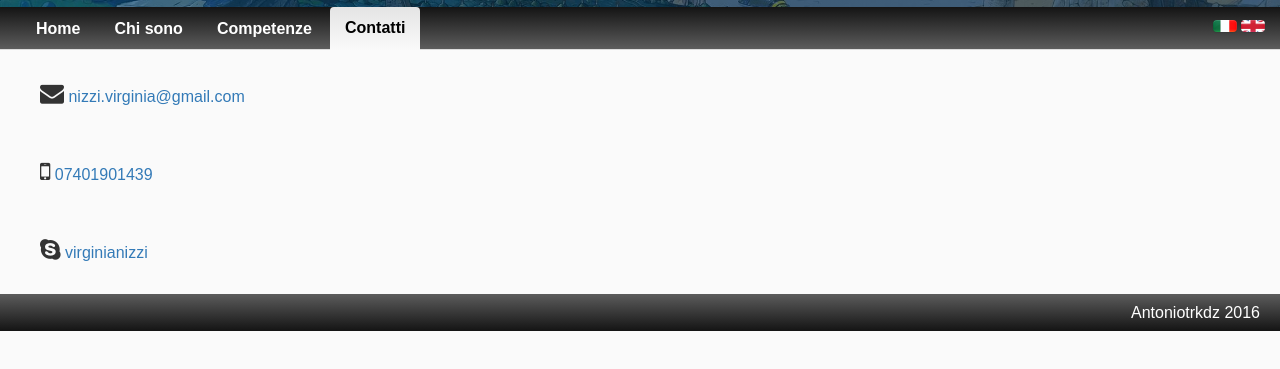
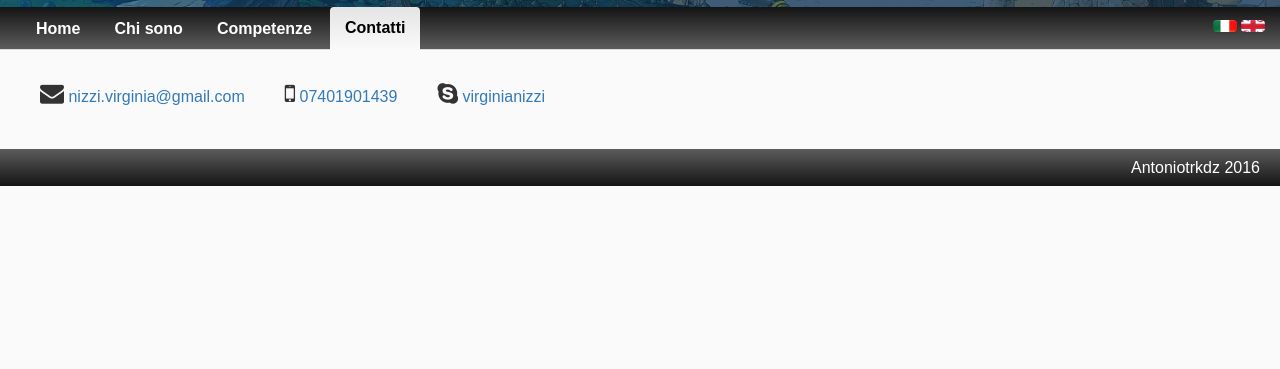
Before and after one commit to antoniotrkdz/www.virginianizzi.com, a plain HTML site: page index.html in a window 1280 px wide. Both pictures are taken after a click on the tab "Contatti". Shown: the part 253-622 px from the top of the page. Drawn offline with nearby package versions, Linux system fonts and the light colour scheme.

Commit message:
Update style.css

```diff
--- a/style.css
+++ b/style.css
@@ -135,3 +135,6 @@ li, p {
   text-align: right;
   padding: 0px 15px 10px 10px;
 }
+#contacts {
+  display: flex;
+}
```
